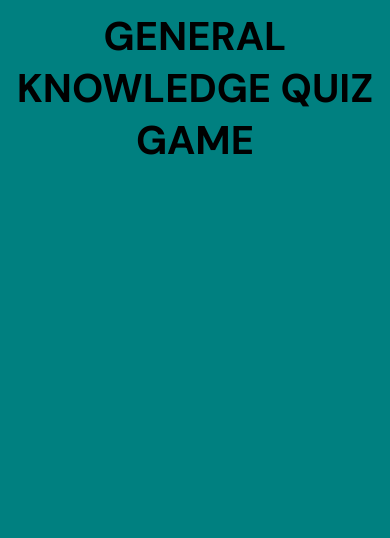
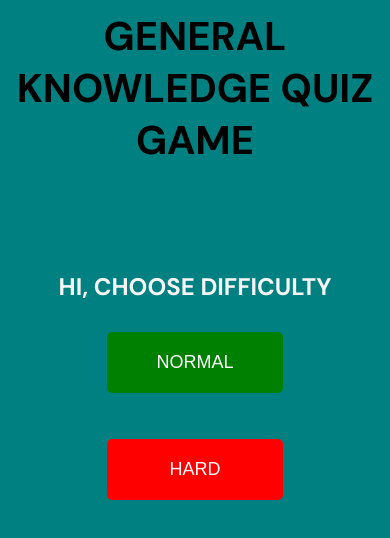
Before and after one commit to Faysal-Ahmed-Aweys/Quiz-Game, a plain HTML site: page index.html in a window 390 px wide. Drawn offline with Linux system fonts and the light colour scheme.

Commit message:
Fix semantics and style difficulty selection section for small screens

```diff
--- a/assets/css/style.css
+++ b/assets/css/style.css
@@ -19,7 +19,8 @@ body {
 }
 
 #home-page,
-#form-section {
+#form-section,
+#difficulty-section {
     width: 90%;
     text-align: center;
     height: 200px;
@@ -64,6 +65,10 @@ body {
     margin-top: 10px;
 }
 
+.larger {
+    font-size: large;
+}
+
 .btn {
     border: none;
     padding: 4px;
@@ -71,6 +76,24 @@ body {
     text-align: center;
     color: white;
     background: black;
+}
+
+.red {
+    background-color: red;
+}
+
+.green {
+    background-color: green;
+}
+
+.btn-difficulty {
+    border: none;
+    border-radius: 5px;
+    padding: 20px;
+    text-align: center;
+    color: white;
+    width: 50%;
+    margin-top: 25px;
 }
 
 .btn:hover {
--- a/index.html
+++ b/index.html
@@ -50,8 +50,8 @@
       </section>
 
       <!-- difficulty selection section -->
-      <section id="difficulty-section" class="difficulty-selector hidden">
-        <p class="margin-bottom uppercase">Hi, Choose Difficulty</p>
+      <section id="difficulty-section" class="difficulty-selector">
+        <h2 class="margin-top padding uppercase">Hi, Choose Difficulty</h2>
         <button id="normal" class="uppercase larger green btn-difficulty">
           Normal</button
         ><br /><br />
```
